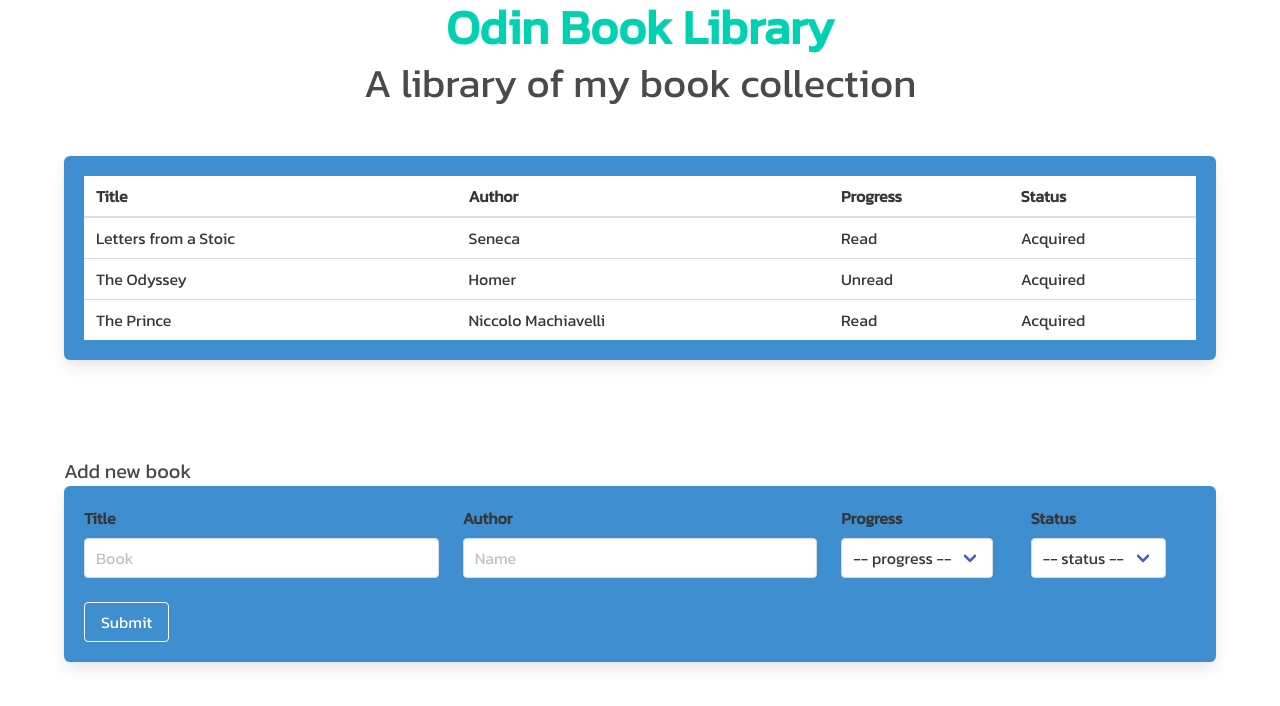
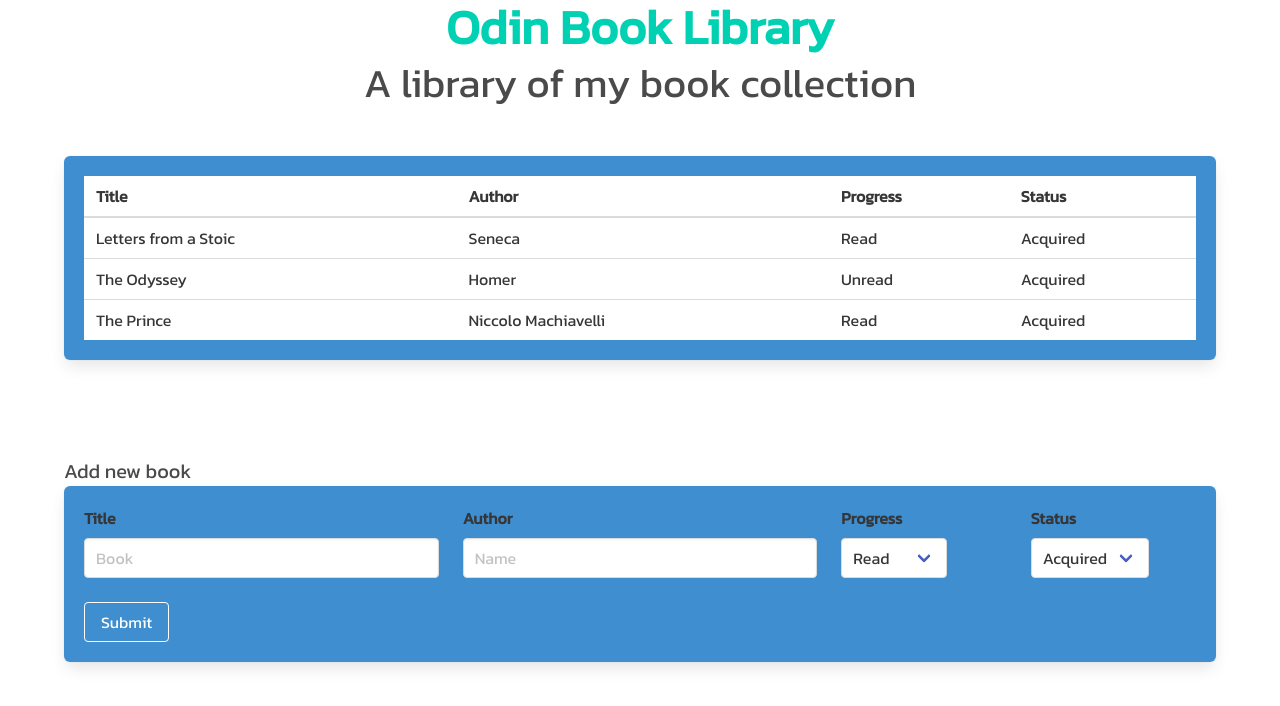
Before and after one commit to anon-legion/my-library, a React (Create React App) app: page / in a window 1280 px wide. Shown: the top 706 px of the page. Built offline with nearby package versions, Linux system fonts and the light colour scheme.

Commit message:
update components and usestate hooks

```diff
--- a/src/App.js
+++ b/src/App.js
@@ -25,18 +25,7 @@ const thePrince = {
 
 function App() {
   const [myLibrary, setMyLibrary] = useState(() => [lettersFromAStoic, theOdyssey, thePrince]);
-  const [newBook, setNewBook] = useState(() => ({
-    title: null,
-    author: null,
-    isRead: false,
-    isOwned: false
-  }))
 
-  function handleOnChange(e) {
-    setNewBook(prevState => {
-      return {...prevState, [e.target.name]: e.target.value}
-    })
-  }
 
   return (
     <>
@@ -57,7 +46,7 @@ function App() {
         <div className="container">
           <span className="is-size-5">Add new book</span>
           <div className="box has-background-info">
-            <NewBook values={newBook} handler={handleOnChange}/>
+            <NewBook />
           </div>
         </div>
       </div>
--- a/src/components/newBook.js
+++ b/src/components/newBook.js
@@ -1,9 +1,40 @@
-import React from 'react';
+import React, {useState} from 'react';
 import 'bulma/css/bulma.min.css';
 import '../App.css'
 
 
-const NewBook = ({ values, handler }) => {
+const PROGRESS = {
+    READ: true,
+    UNREAD: false,
+}
+
+const STATUS = {
+    ACQUIRED: true,
+    LACKING: false,
+}
+
+const NewBook = () => {
+    const [newBook, setNewBook] = useState(() => ({
+        title: '',
+        author: '',
+        isRead: false,
+        isOwned: false
+    }))
+
+    const inputOnChange = (e) => {
+        setNewBook(prevState => {
+            return {...prevState, [e.target.name]: e.target.value}
+        });
+        console.table(newBook)
+    }
+
+    const selectOnChange = (e) => {
+        setNewBook(prevState => {
+            return {...prevState, [e.target.name]: !prevState[e.target.name] }
+        })
+        console.table(newBook)
+    }
+
     return (
         <form>
             <div className="columns">
@@ -11,7 +42,7 @@ const NewBook = ({ values, handler }) => {
                     <div className="field">
                         <label className="label">Title</label>
                         <div className="control">
-                            <input className="input" type="text" placeholder="Book" value={values.title} name="title" onChange={handler}/>
+                            <input className="input" type="text" placeholder="Book" value={newBook.title} name="title" onChange={inputOnChange}/>
                         </div>
                     </div>
                 </div>
@@ -19,7 +50,7 @@ const NewBook = ({ values, handler }) => {
                     <div className="field">
                         <label className="label">Author</label>
                         <div className="control">
-                            <input className="input" type="text" placeholder="Name" value={values.author} name="author" onChange={handler}/>
+                            <input className="input" type="text" placeholder="Name" value={newBook.author} name="author" onChange={inputOnChange}/>
                         </div>
                     </div>
                 </div>
@@ -28,8 +59,7 @@ const NewBook = ({ values, handler }) => {
                         <label className="label">Progress</label>
                         <div className="control">
                             <div className="select">
-                                <select name="isRead">
-                                    <option disabled selected value> -- progress -- </option>
+                                <select defaultValue={null} name="isRead" onChange={selectOnChange}>
                                     <option>Read</option>
                                     <option>Unread</option>
                                 </select>
@@ -42,8 +72,7 @@ const NewBook = ({ values, handler }) => {
                         <label className="label">Status</label>
                         <div className="control">
                             <div className="select">
-                                <select name="isOwned">
-                                    <option disabled selected value> -- status -- </option>
+                                <select defaultValue={null} name="isOwned" onChange={selectOnChange}>
                                     <option>Acquired</option>
                                     <option>Lacking</option>
                                 </select>
```
